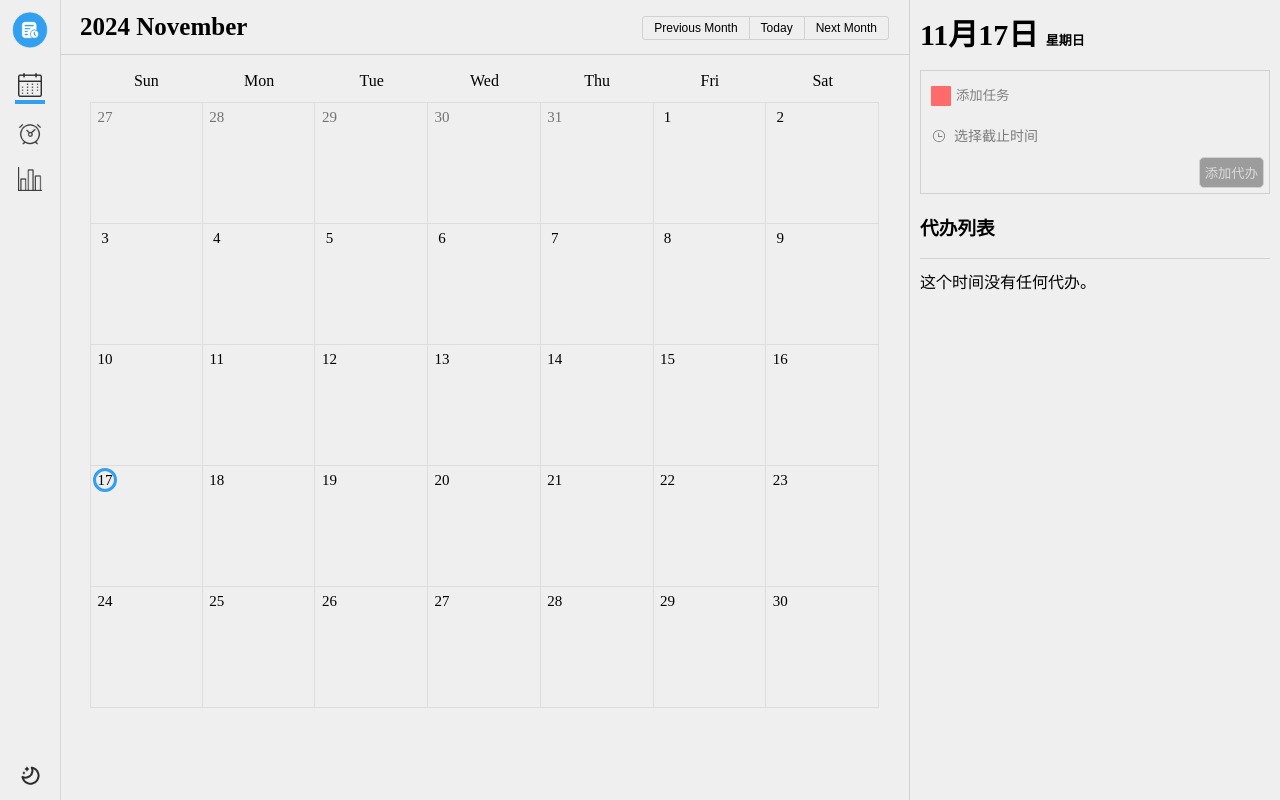
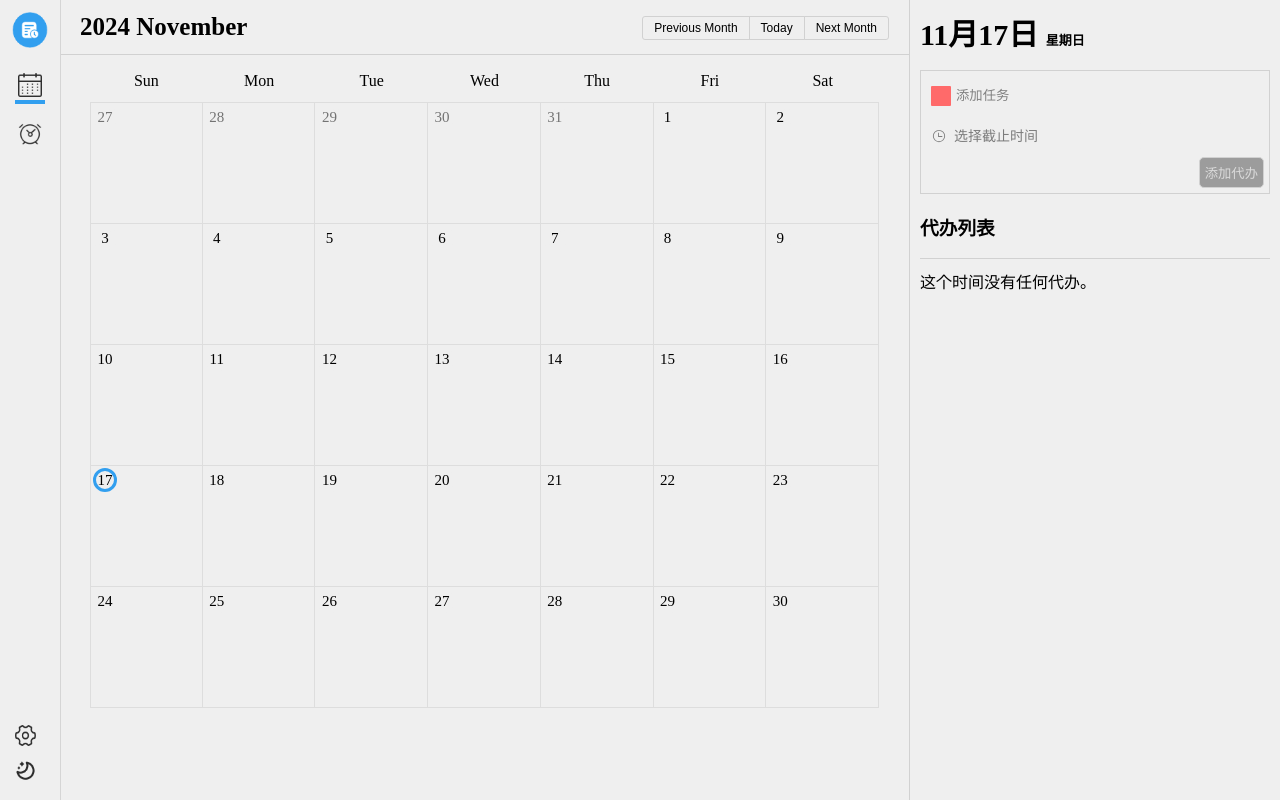
Before and after one commit to zhenghaoyang24/you-todo, a Vue app: page /todo in a window 1280 px wide. Built offline with nearby package versions, Linux system fonts and the light colour scheme.

Commit message:
add setting button aside-bar

```diff
--- a/src/App.vue
+++ b/src/App.vue
@@ -3,21 +3,25 @@ import WebIcon from "@/components/WebIcon.vue";
 import ThemeChange from "@/components/ThemeChange.vue";
 import {useSettingStore} from "@/stores/setting.js";
 const store = useSettingStore();
-import {onBeforeMount} from "vue";
+import {onBeforeMount,ref} from "vue";
+import YouDialog from "@/components/YouDialog.vue";
+import ShowDialogButton from "@/components/ShowDialogButton.vue";
 onBeforeMount(()=>{
   store.storeGetTheme()
 })
+const dialogShow = ref(false)
 </script>
 
 <template>
+  <YouDialog title="设置" v-model="dialogShow"></YouDialog>
   <aside class="aside-bar">
     <div class="aside-bar-link">
       <WebIcon></WebIcon>
       <RouterLink to="/todo" class="aside-bar-link-todo"></RouterLink>
       <RouterLink to="/timer" class="aside-bar-link-timer"></RouterLink>
-      <RouterLink to="/data" class="aside-bar-link-data"></RouterLink>
     </div>
-    <div>
+    <div class="aside-bar-bottom-button">
+      <ShowDialogButton title="设置" type="setting" @click="()=>dialogShow = true"></ShowDialogButton>
       <ThemeChange></ThemeChange>
     </div>
   </aside>
@@ -29,6 +33,9 @@ onBeforeMount(()=>{
 </template>
 
 <style scoped>
+.aside-bar-bottom-button>button{
+  margin-bottom: 5px;
+}
 .aside-bar {
   position: fixed; /* 固定侧边栏（滚动时保持原位）*/
   z-index: 1; /* 保持领先 */
@@ -66,7 +73,7 @@ onBeforeMount(()=>{
 .aside-bar-link-timer{
   background-image: var(--aside-timer-button-image);
 }
-.aside-bar-link-data{
+.aside-bar-link-data{  /*data view 未用*/
   background-image: var(--aside-data-button-image);
 }
 .main-area {
--- a/src/assets/theme.css
+++ b/src/assets/theme.css
@@ -4,6 +4,7 @@
     --aside-todo-button-image: url('icon/aside-bar/todo-light.png');
     --aside-data-button-image: url('icon/aside-bar/data-light.png');
     --aside-timer-button-image: url('icon/aside-bar/timer-light.png');
+    --dialog-button-setting-image: url('icon/aside-bar/setting_dark.png');
     --aside-border-right-color: #d5d5d5;
     --p-text-color: #000000;
     --el-calendar-border-color: #d1d1d1;
@@ -14,6 +15,7 @@
     --you-button-bgc-disabled: #9c9c9c;
     --you-button-color-disabled: #dadada;
     --date-todo-item-del-color: #aaaaaa;
+    --you-dialog-box-shadow:rgba(147, 147, 147, 0.3);
 
     /*覆盖element-plus值*/
     --el-disabled-border-color: var(--el-calendar-border-color);
@@ -32,6 +34,7 @@
     --aside-todo-button-image:url('icon/aside-bar/todo-dark.png');
     --aside-data-button-image:url('icon/aside-bar/data-dark.png');
     --aside-timer-button-image:url('icon/aside-bar/timer-dark.png');
+    --dialog-button-setting-image: url('icon/aside-bar/setting_light.png');
     --aside-border-right-color: #353535;
     --p-text-color:white;
     --el-calendar-border-color: #3e3e3e;
@@ -42,6 +45,8 @@
     --you-button-bgc-disabled: #4c4c4c;
     --you-button-color-disabled: #888888;
     --date-todo-item-del-color: #595959;
+    --you-dialog-box-shadow: rgba(156, 156, 156, 0.3);
+
 
     /*覆盖element-plus值*/
     --el-disabled-border-color: var(--el-calendar-border-color);
--- a/src/components/DateTodoItemBox.vue
+++ b/src/components/DateTodoItemBox.vue
@@ -64,7 +64,7 @@ const changeTodoState = (item) => {
           <span style="color: #ff2f2f;margin-left: 5px" v-if="overDueState">
             逾期
           </span>
-          <span style="color: #47d161;margin-left: 5px" v-if="!overDueState&&todoItem.state">
+          <span style="color: #00dc58;margin-left: 5px" v-if="!overDueState&&todoItem.state">
             完成
           </span>
         </div>
--- /dev/null
+++ b/src/components/ShowDialogButton.vue
@@ -0,0 +1,39 @@
+<script setup>
+import {onMounted, ref} from "vue";
+const props = defineProps({
+  type:{
+    type:String,
+    required :true
+  }
+})
+const button = ref(null)
+onMounted(()=>{
+  if (props.type==='setting'){
+    button.value.classList.add('dialog-button-bg-img')
+  }
+})
+</script>
+
+<template>
+  <button class="dialog-button-box" ref="button"></button>
+
+</template>
+
+<style scoped>
+.dialog-button-box {
+  background-color: var(--you-background-color);
+  outline: none;
+  border: none;
+/*  background-image: var(--theme-button-image);*/
+  cursor: pointer;
+  width: calc(var(--aside-bar-width) - 10px);
+  height: calc(var(--aside-bar-width) - 10px);
+  background-position: center center;
+  background-size: 70% 70%;
+  background-repeat: no-repeat;
+  transition: all var(--transition-time);
+}
+.dialog-button-bg-img{
+  background-image: var(--dialog-button-setting-image);
+}
+</style>
--- a/src/components/ThemeChange.vue
+++ b/src/components/ThemeChange.vue
@@ -12,11 +12,14 @@ const changeThemeFn = () => {
 </script>
 
 <template>
-  <div class="theme-button" @click="changeThemeFn"></div>
+  <button class="theme-button" @click="changeThemeFn"></button>
 </template>
 
 <style scoped>
 .theme-button {
+  background-color: var(--you-background-color);
+  outline: none;
+  border: none;
   background-image: var(--theme-button-image);
   cursor: pointer;
   width: calc(var(--aside-bar-width) - 10px);
--- a/src/components/TodayTodoControl.vue
+++ b/src/components/TodayTodoControl.vue
@@ -76,7 +76,7 @@ const addTodoBtnFn = () => {
   <div class="add-todo-box" tabindex="-1" v-show="addTodoAllow(selectedDate)">
     <div class="add-todo-input">
       <TodoGradeColor box-height="20" box-width="20" v-model="modelValue"></TodoGradeColor>
-      <input type="text" placeholder='添加任务' v-model.trim="todoTitle">
+      <input @keyup.enter="addTodoBtnFn" type="text" placeholder='添加任务' v-model.trim="todoTitle">
     </div>
     <div class="el-date-picker-box">
       <el-date-picker @focus="errorMsg = ''"
--- /dev/null
+++ b/src/components/YouDialog.vue
@@ -0,0 +1,73 @@
+<script setup>
+import {ref,watch,nextTick} from "vue";
+const dialogShow =defineModel()  //dialog值
+const refDialog = ref(null)  //绑定dom
+watch(dialogShow, (value) => {
+  nextTick(()=>{
+    if (value){
+      console.log(refDialog.value.style.display = 'flex')
+    }else{
+      console.log(refDialog.value.style.display = 'none')
+    }
+  })
+},{immediate:true})
+const props = defineProps({
+  title:{
+    type:String,
+    default:'标题',
+    required:true
+  },
+  dialogWidth:{
+    type:Number,
+    default:500
+  },
+  dialogHeight:{
+    type:Number,
+    default:300
+  }
+})
+</script>
+
+<template>
+  <div class="you-dialog-box" ref="refDialog">
+    <div class="you-dialog-box-content" :style="{width:props.dialogWidth+'px',height:props.dialogHeight+'px'}">
+      <div class="you-dialog-title">
+        <span>{{title}}</span>
+        <span @click="()=>dialogShow=false">X</span>
+      </div>
+    </div>
+  </div>
+</template>
+
+<style scoped>
+.you-dialog-title{
+  display: flex;
+  width: 100%;
+}
+.you-dialog-title>span:nth-child(1){
+  color: var(--p-text-color);
+  text-align: center;
+  flex: 1;
+}
+.you-dialog-title>span:nth-child(2){
+  cursor: pointer;
+  text-align: center;
+  width: 20px;
+  height: 20px;
+}
+.you-dialog-box{
+  z-index: 99999;
+  position: fixed;
+  height: 100%;
+  width: 100%;
+  background-color: rgba(var(--you-background-color), 0.5);
+  backdrop-filter: blur(10px);
+  display: none;
+  justify-content: center;
+  align-items: center;
+}
+.you-dialog-box-content{
+  background-color: var(--el-bg-color);
+  box-shadow: 0 0 5px 1px var(--you-dialog-box-shadow);
+}
+</style>
--- a/src/router/index.js
+++ b/src/router/index.js
@@ -27,14 +27,6 @@ const router = createRouter({
         title:'有待办 | 专注'
       }
     },
-    {
-      path: '/data',
-      name: 'data',
-      component: () => import('../views/DataView.vue'),
-      meta:{
-        title:'有待办 | 数据'
-      }
-    },
   ],
 })
 
```
Also changed, not shown: src/assets/icon/aside-bar/setting_dark.png (added), src/assets/icon/aside-bar/setting_light.png (added).
